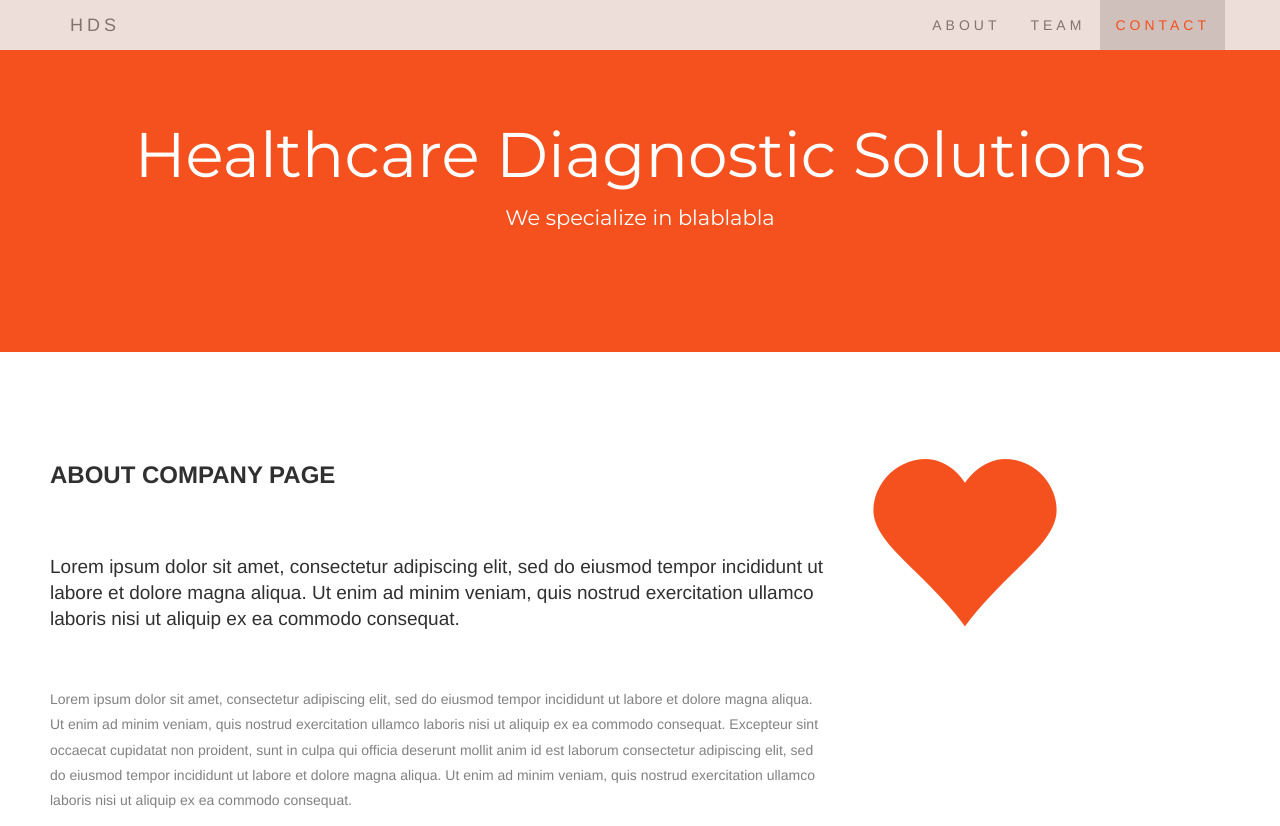
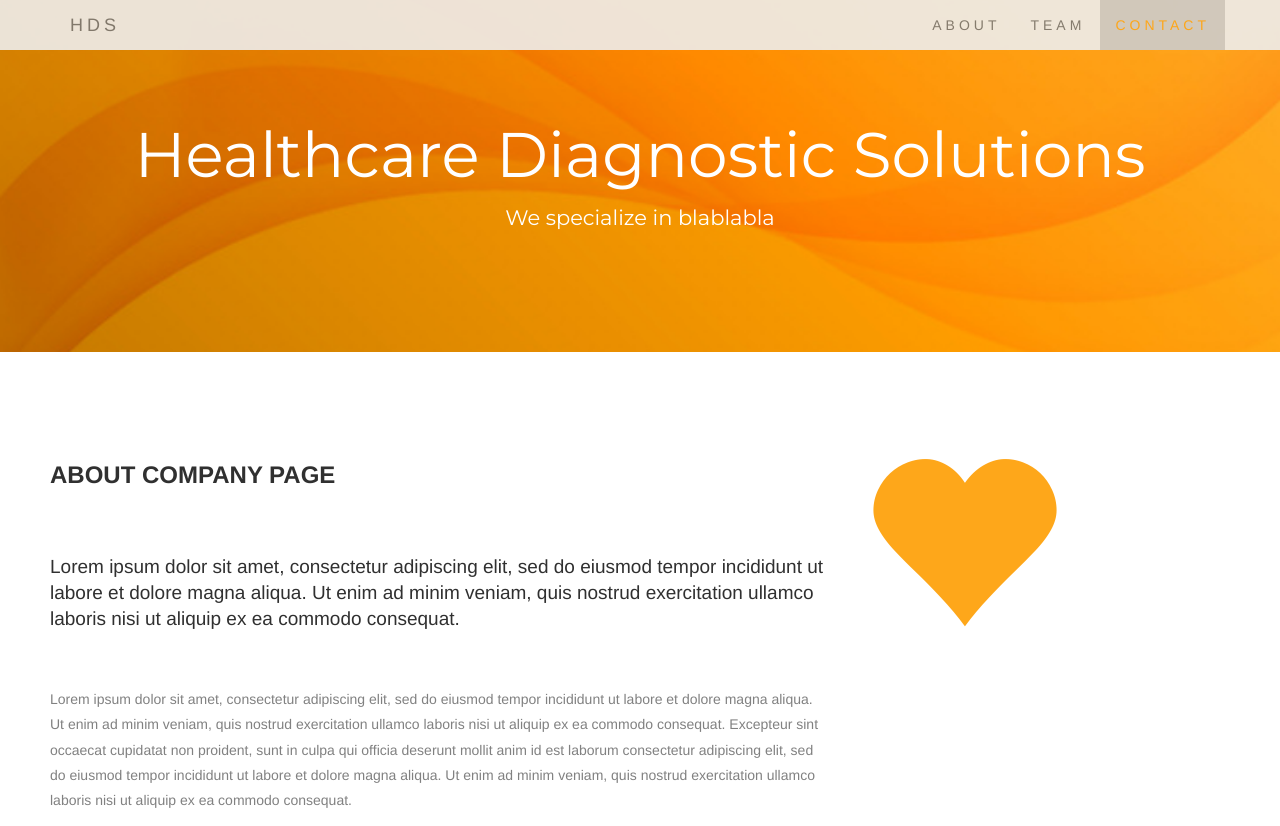
Before and after one commit to rcolasanti/healthcarediagnosticsolutions, a plain HTML site: page index.html in a window 1280 px wide. Shown: the top 826 px of the page. Drawn offline with nearby package versions, Linux system fonts and the light colour scheme; some packages are replaced by stand-ins of ours.

Commit message:
Background image and color changes

```diff
--- a/css/styleHDS.css
+++ b/css/styleHDS.css
@@ -27,7 +27,7 @@ h4 {
     opacity:0.90;
 }
 .navbar-nav li a:hover, .navbar-nav li.active a {
-		color: #f4511e !important;
+		color: #FEA71A !important;
 		background-color: #ccc !important;
 }
 .navbar-default .navbar-toggle {
@@ -36,10 +36,16 @@ h4 {
 }
 
 .jumbotron {
-		background-color: #f4511e;
+		background-color: #FEA71A;
 		color: #fff;
 		padding: 100px 25px;
 		font-family: Montserrat, sans-serif;
+    position: relative;
+    background: #000 url("../img/bg.png") center center;
+    width: 100%;
+    height: 100%;
+    background-size: cover;
+    overflow: hidden;
 }
 .container-fluid {
 		padding: 60px 50px;
@@ -48,11 +54,11 @@ h4 {
 		background-color: #f6f6f6;
 }
 .logo-small {
-		color: #f4511e;
+		color: #FEA71A;
 		font-size: 50px;
 }
 .logo {
-		color: #f4511e;
+		color: #FEA71A;
 		font-size: 200px;
 }
 .altPanel{
@@ -61,7 +67,7 @@ h4 {
 footer .glyphicon {
 		font-size: 20px;
 		margin-bottom: 20px;
-		color: #f4511e;
+		color: #FEA71A;
 }
 @media screen and (max-width: 768px) {
 	.col-sm-4 {
```
Also changed, not shown: index.html (+3 -0 lines).
